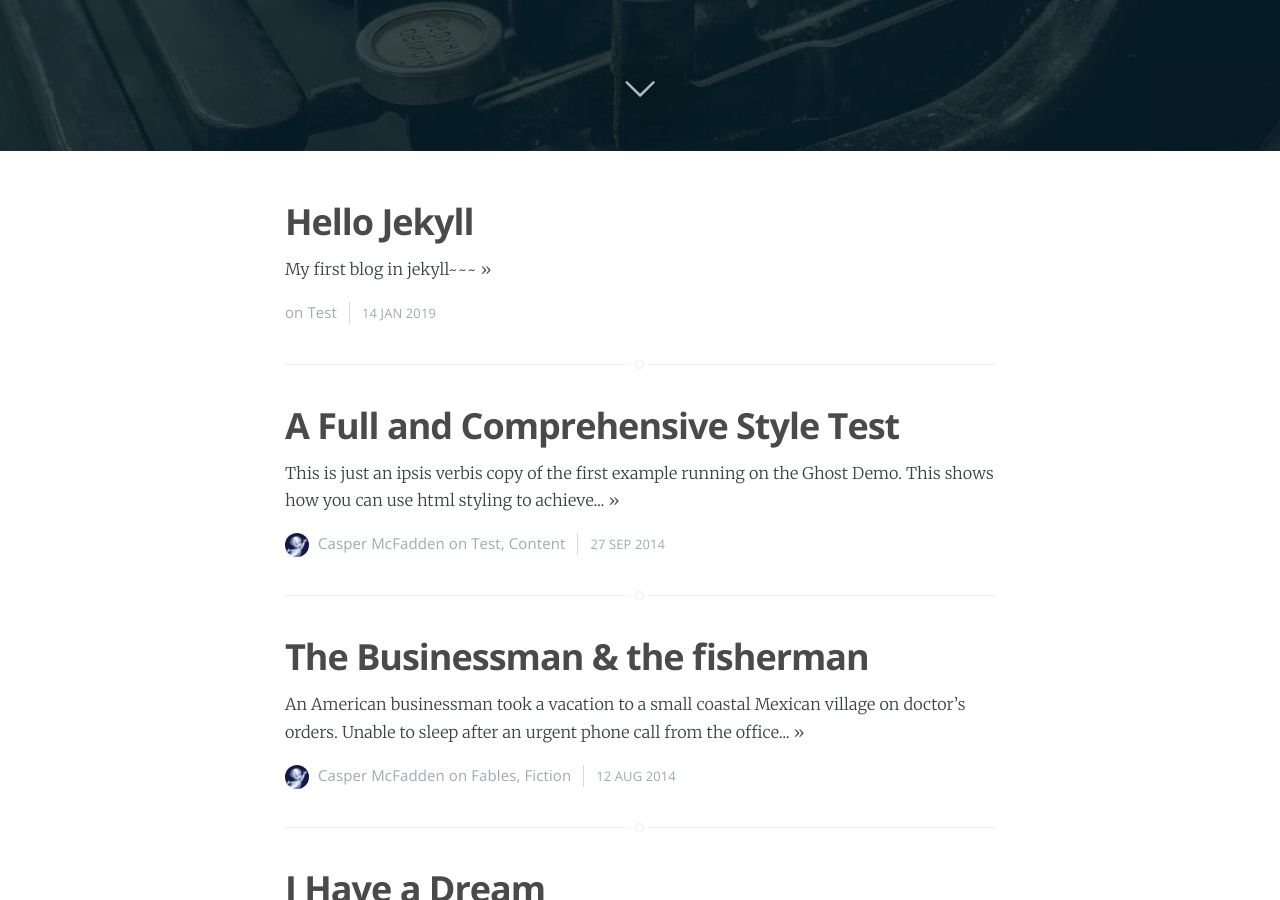
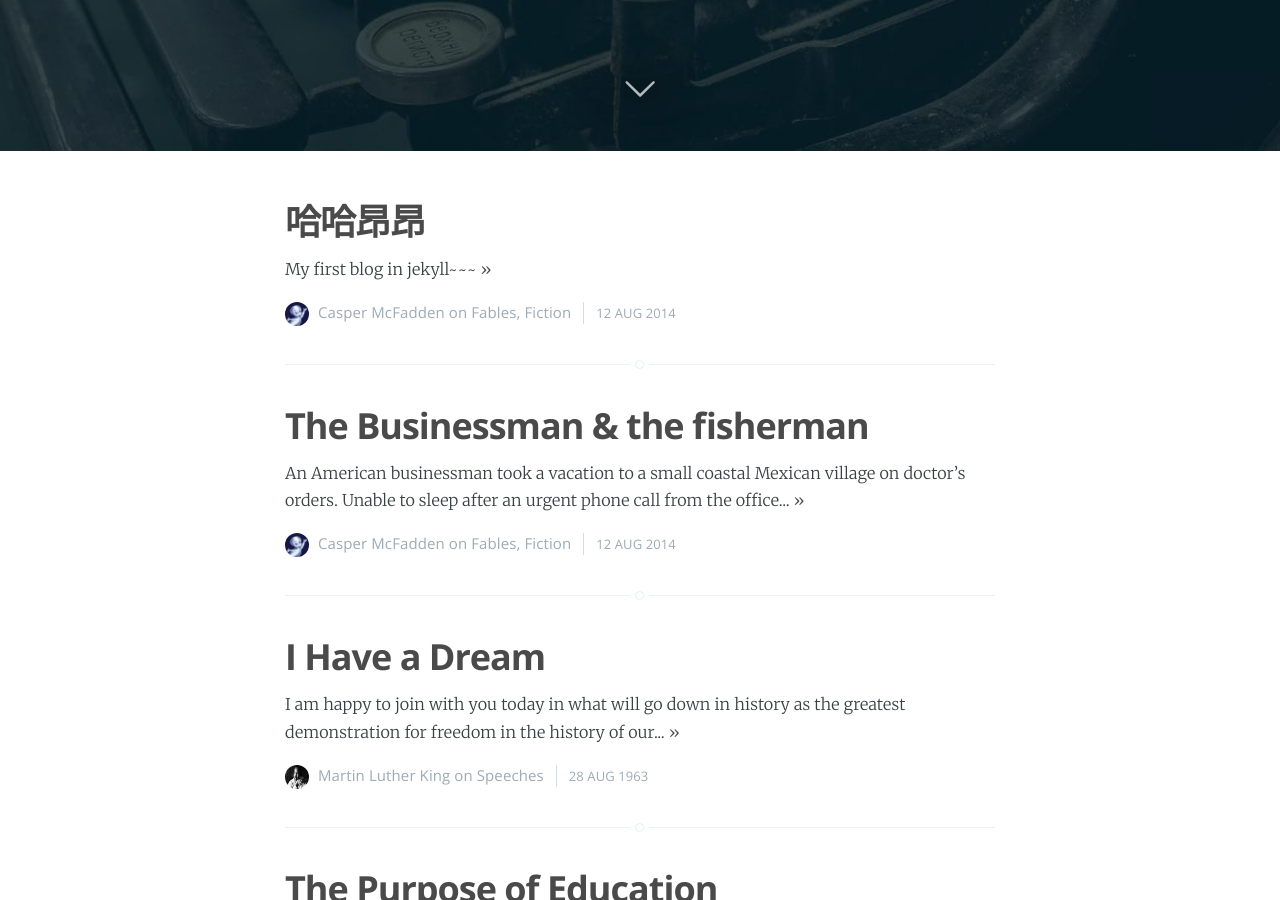
Before and after one commit to zhangdongpo/blog, a Jekyll site: the page built from index.html, in a window 1280 px wide and 900 px high, scrolled down 749 px. Built offline with Jekyll 4.4.1, drawn with Linux system fonts in a browser that asks for light colours; nearby versions of some CDN libraries; the list of posts is cut into pages by our own code; some of the changed text lies outside the part shown.

```diff
--- a/_posts/2014-09-27-a-full-and-comprehensive-style-test.html
+++ /dev/null
@@ -1,427 +0,0 @@
----
-layout: post
-cover: 'assets/images/cover3.jpg'
-navigation: True
-title: A Full and Comprehensive Style Test
-date: 2014-09-27 10:18:00
-tags: test content
-subclass: 'post tag-test tag-content'
-logo: 'assets/images/ghost.png'
-author: casper
-categories: casper
----
-
-<p>This is just an <em>ipsis verbis</em> copy of the first example running on the <a href="http://demo.ghost.io">Ghost Demo</a>. This shows how you can use html styling to achieve your hopes.</p>
-
-
-<p>Below is just about everything you’ll need to style in the theme. Check the source code to see the many embedded elements within paragraphs.</p>
-
-
-<hr />
-
-<h1 id="heading1">Heading 1</h1>
-
-<h2 id="heading2">Heading 2</h2>
-
-<h3 id="heading3">Heading 3</h3>
-
-<h4 id="heading4">Heading 4</h4>
-
-<h5 id="heading5">Heading 5</h5>
-
-<h6 id="heading6">Heading 6</h6>
-
-<hr />
-
-<p>Lorem ipsum dolor sit amet, <a title="test link" href="#">test link</a> adipiscing elit. <strong>This is strong.</strong> Nullam dignissim convallis est. Quisque aliquam. <em>This is emphasized.</em> Donec faucibus. Nunc iaculis suscipit dui. 5<sup>3</sup> = 125. Water is H<sub>2</sub>O. Nam sit amet sem. Aliquam libero nisi, imperdiet at, tincidunt nec, gravida vehicula, nisl. <cite>The New York Times</cite> (That’s a citation). <span style="text-decoration:underline;">Underline.</span> Maecenas ornare tortor. Donec sed tellus eget sapien fringilla nonummy. Mauris a ante. Suspendisse quam sem, consequat at, commodo vitae, feugiat in, nunc. Morbi imperdiet augue quis tellus.</p>
-
-<p><abbr title="Hyper Text Markup Language">HTML</abbr> and <abbr title="Cascading Style Sheets">CSS</abbr> are our tools. Mauris a ante. Suspendisse quam sem, consequat at, commodo vitae, feugiat in, nunc. Morbi imperdiet augue quis tellus.  Praesent mattis, massa quis luctus fermentum, turpis mi volutpat justo, eu volutpat enim diam eget metus. To copy a file type <code>COPY <var>filename</var></code>. <del>Dinner’s at 5:00.</del> <ins>Let’s make that 7.</ins> This <span style="text-decoration:line-through;">text</span> has been struck.</p>
-
-<hr />
-
-<h2 id="media">Media</h2>
-
-<p>Lorem ipsum dolor sit amet, consectetur adipisicing elit, sed do eiusmod tempor incididunt ut labore et dolore.</p>
-
-<h3 id="bigimage">Big Image</h3>
-
-<p><img src="http://demo.ghost.io/content/images/2014/09/testimg1.jpeg" alt="Test Image" /></p>
-
-<p>Duis aute irure dolor in reprehenderit in voluptate velit esse cillum dolore eu fugiat nulla pariatur.</p>
-
-<h3 id="smallimage">Small Image</h3>
-
-<p>Lorem ipsum dolor sit amet, consectetur adipisicing elit, sed do eiusmod tempor incididunt ut labore et dolore.</p>
-
-<p><img src="http://demo.ghost.io/content/images/2014/09/testimg2.jpg" alt="Small Test Image" /></p>
-
-<p>Labore et dolore.</p>
-
-<hr />
-
-<h2 id="listtypes">List Types</h2>
-
-<h3 id="definitionlist">Definition List</h3>
-
-<dl>
-<dt>Definition List Title</dt>
-<dd>This is a definition list division.</dd>
-<dt>Definition</dt>
-<dd>An exact statement or description of the nature, scope, or meaning of something: <em>our definition of what constitutes poetry.</em></dd>
-</dl>
-
-<h3 id="orderedlist">Ordered List</h3>
-
-<ol>
-<li>List Item 1  </li>
-<li>List Item 2 <br />
-<ol><li>Nested list item A</li>
-<li>Nested list item B</li></ol></li>
-<li>List Item 3</li>
-</ol>
-
-<h3 id="unorderedlist">Unordered List</h3>
-
-<ul>
-<li>List Item 1</li>
-<li>List Item 2
-<ul><li>Nested list item A</li>
-<li>Nested list item B</li></ul></li>
-<li>List Item 3</li>
-</ul>
-
-<hr />
-
-<h2 id="table">Table</h2>
-
-<table>
-<tbody>
-<tr>
-<th>Table Header 1</th>
-<th>Table Header 2</th>
-<th>Table Header 3</th>
-</tr>
-<tr>
-<td>Division 1</td>
-<td>Division 2</td>
-<td>Division 3</td>
-</tr>
-<tr class="even">
-<td>Division 1</td>
-<td>Division 2</td>
-<td>Division 3</td>
-</tr>
-<tr>
-<td>Division 1</td>
-<td>Division 2</td>
-<td>Division 3</td>
-</tr>
-</tbody>
-</table>
-
-<hr />
-
-<h2 id="preformattedtext">Preformatted Text</h2>
-
-<p>Typographically, preformatted text is not the same thing as code. Sometimes, a faithful execution of the text requires preformatted text that may not have anything to do with code. Most browsers use Courier and that’s a good default — with one slight adjustment, Courier 10 Pitch over regular Courier for Linux users.</p>
-
-<h3 id="code">Code</h3>
-
-<p>Code can be presented inline, like <code>&lt;?php bloginfo('stylesheet_url'); ?&gt;</code>, or within a <code>&lt;pre&gt;</code> block. Because we have more specific typographic needs for code, we’ll specify Consolas and Monaco ahead of the browser-defined monospace font.</p>
-
-<p>Code blocks can also be inserted with the highlight tag as below:</p>
-<pre>
-    {% raw %}
-    {% highlight language-x %}
-    # some code
-    {% endhighlight %}
-    {% endraw %}
-</pre>
-
-<p>More information about code highlighting in jekyll can be found  <a href="https://jekyllrb.com/docs/templates/#code-snippet-highlighting">in Jekyll documentation</a>.</p>
-
-<p>These area a couple of examples showing the resulting highlighted code:</p>
-
-{% highlight css %}
-/* css code sample */
-#container {
-    float: left;
-    margin: 0 -240px 0 0;
-    width: 100%;
-}
-{% endhighlight %}
-
-
-{% highlight javascript %}
-// javascript code sample
-$.ajax({
-  type: 'POST',
-  url: 'backend.php',
-  data: "q="+myform.serialize(),
-  success: function(data){
-    // on success use return data here
-  },
-  error: function(xhr, type, exception) {
-    // if ajax fails display error alert
-    alert("ajax error response type "+type);
-  }
-});
-{% endhighlight %}
-
-<p>Now you can also use <a href="https://highlightjs.org/">highlight.js</a>.
-For more on how to use it and on the available styles check their
-<a href="https://highlightjs.org/static/demo/">demo</a> and
-<a href="http://highlightjs.readthedocs.org/en/latest/">documentation</a> pages.</p>
-
-<div class="system">
-<pre><code class="swift">// Swift code sample
-import Foundation
-
-@objc class Person: Entity {
-  var name: String!
-  var age:  Int!
-
-  init(name: String, age: Int) {
-    /* /* ... */ */
-  }
-
-  // Return a descriptive string for this person
-  func description(offset: Int = 0) -> String {
-    return "\(name) is \(age + offset) years old"
-  }
-}
-</code></pre>
-</div>
-
-
-<hr />
-
-<h2 id="blockquotes">Blockquotes</h2>
-
-<p>Let’s keep it simple. Italics are good to help set it off from the body text. Be sure to style the citation.</p>
-
-<blockquote>
-  <p>Good afternoon, gentlemen. I am a HAL 9000 computer. I became operational at the H.A.L. plant in Urbana, Illinois on the 12th of January 1992. My instructor was Mr. Langley, and he taught me to sing a song. If you’d like to hear it I can sing it for you. <cite>— <a href="http://en.wikipedia.org/wiki/HAL_9000">HAL 9000</a></cite></p>
-</blockquote>
-
-<p>And here’s a bit of trailing text.</p>
-
-<hr />
-
-<h2 id="textlevelsemantics">Text-level semantics</h2>
-
-<p>The <a href="#">a element</a> example <br />
-The <abbr>abbr element</abbr> and <abbr title="Title text">abbr element with title</abbr> examples <br />
-The <b>b element</b> example <br />
-The <cite>cite element</cite> example <br />
-The <code>code element</code> example <br />
-The <del>del element</del> example <br />
-The <dfn>dfn element</dfn> and <dfn title="Title text">dfn element with title</dfn> examples <br />
-The <em>em element</em> example <br />
-The <i>i element</i> example <br />
-The <ins>ins element</ins> example <br />
-The <kbd>kbd element</kbd> example <br />
-The <mark>mark element</mark> example <br />
-The <q>q element <q>inside</q> a q element</q> example <br />
-The <s>s element</s> example <br />
-The <samp>samp element</samp> example <br />
-The <small>small element</small> example <br />
-The <span>span element</span> example <br />
-The <strong>strong element</strong> example <br />
-The <sub>sub element</sub> example <br />
-The <sup>sup element</sup> example <br />
-The <var>var element</var> example <br />
-The <u>u element</u> example</p>
-
-<hr />
-
-<h2 id="forms">Forms</h2>
-
-<form>
-<fieldset>
-<legend>Inputs as descendents of labels (form legend)</legend>
-<label>
-<b>Text input</b>
-<input type="text" value="default value">
-</label>
-<label>
-<b>Email input</b>
-<input type="email">
-</label>
-<label>
-<b>Search input</b>
-<input type="search">
-</label>
-<label>
-<b>Tel input</b>
-<input type="tel">
-</label>
-<label>
-<b>URL input</b>
-<input type="url" placeholder="http://">
-</label>
-<label>
-<b>Password input</b>
-<input type="password" value="password">
-</label>
-<label>
-<b>File input</b>
-<input type="file">
-</label>
-<label>
-<b>Radio input</b>
-<input type="radio" name="rad">
-</label>
-<label>
-<b>Checkbox input</b>
-<input type="checkbox">
-</label>
-<label>
-<input type="radio" name="rad"> Radio input
-</label>
-<label>
-<input type="checkbox"> Checkbox input
-</label>
-<label>
-<b>Select field</b>
-<select>
-<option>Option 01</option>
-<option>Option 02</option>
-</select>
-</label>
-<label>
-<b>Textarea</b>
-<textarea cols="30" rows="5" >Textarea text</textarea>
-</label>
-</fieldset>
-
-<fieldset>
-<legend>Clickable inputs and buttons</legend>
-<input type="image" src="http://placekitten.com/90/24" alt="Image (input)">
-<input type="reset" value="Reset (input)">
-<input type="button" value="Button (input)">
-<input type="submit" value="Submit (input)">
-<button type="reset">Reset (button)</button>
-<button type="button">Button (button)</button>
-<button type="submit">Submit (button)</button>
-</fieldset>
-
-<fieldset id="boxsize">
-<legend>box-sizing tests</legend>
-<div><input type="text" value="text"></div>
-<div><input type="email" value="email"></div>
-<div><input type="search" value="search"></div>
-<div><input type="url" value="http://example.com"></div>
-<div><input type="password" value="password"></div>
-
-<div><input type="color" value="#000000"></div>
-<div><input type="number" value="5"></div>
-<div><input type="range" value="10"></div>
-<div><input type="date" value="1970-01-01"></div>
-<div><input type="month" value="1970-01"></div>
-<div><input type="week" value="1970-W01"></div>
-<div><input type="time" value="18:23"></div>
-<div><input type="datetime" value="1970-01-01T00:00:00Z"></div>
-<div><input type="datetime-local" value="1970-01-01T00:00"></div>
-
-<div><input type="radio"></div>
-<div><input type="checkbox"></div>
-
-<div><select><option>Option 01</option><option>Option 02</option></select></div>
-<div><textarea cols="30" rows="5" >Textarea text</textarea></div>
-
-<div><input type="image" src="http://placekitten.com/90/24" alt="Image (input)"></div>
-<div><input type="reset" value="Reset (input)"></div>
-<div><input type="button" value="Button (input)"></div>
-<div><input type="submit" value="Submit (input)"></div>
-
-<div><button type="reset">Reset (button)</button></div>
-<div><button type="button">Button (button)</button></div>
-<div><button type="submit">Submit (button)</button></div>
-</fieldset>
-</form>
-
-<hr />
-
-<h2 id="embeds">Embeds</h2>
-
-<p>Sometimes all you want to do is embed a little love from another location and set your post alive.</p>
-
-<h3 id="video">Video</h3>
-
-<p>Ut enim ad minim veniam, quis nostrud exercitation ullamco laboris nisi ut aliquip ex ea commodo consequat.</p>
-
-<iframe src="//player.vimeo.com/video/103224792?title=0&amp;byline=0&amp;portrait=0" width="600" height="338" frameborder="0" webkitallowfullscreen mozallowfullscreen allowfullscreen></iframe>
-
-<p>Culpa qui officia deserunt mollit anim id est laborum.</p>
-
-<h3 id="slides">Slides</h3>
-
-<p>Ut enim ad minim veniam, quis nostrud exercitation ullamco laboris nisi ut aliquip ex ea commodo consequat.</p>
-
-<script async class="speakerdeck-embed" data-id="34d2856027ce01316b5d621ab8e7d421" data-ratio="1.33333333333333" src="//speakerdeck.com/assets/embed.js"></script>
-
-<p>Culpa qui officia deserunt mollit anim id est laborum.</p>
-
-<h3 id="audio">Audio</h3>
-
-<p>Ut enim ad minim veniam, quis nostrud exercitation ullamco laboris nisi ut aliquip ex ea commodo consequat.</p>
-
-<iframe width="100%" height="450" scrolling="no" frameborder="no" src="https://w.soundcloud.com/player/?url=https%3A//api.soundcloud.com/tracks/169381837&amp;auto_play=false&amp;hide_related=false&amp;show_comments=true&amp;show_user=true&amp;show_reposts=false&amp;visual=true"></iframe>
-
-<p>Culpa qui officia deserunt mollit anim id est laborum.</p>
-
-<h3 id="code">Code</h3>
-
-<p>Lorem ipsum dolor sit amet, consectetur adipisicing elit, sed do eiusmod tempor incididunt.</p>
-
-<p><div data-height="268" data-theme-id="0" data-slug-hash="bcqhe" data-default-tab="js" data-user="rglazebrook" class='codepen'></p>
-
-<pre><code>var c = new Sketch.create({autoclear: false}),
-    bigCircle = 50,
-    littleCircle = 5,
-    // The velocity value determines how much to move the spinner head (in radians).
-    velocity = 0.105,
-    hue = 0,
-    // The alpha value below determines the length of the spinner&#39;s tail.
-    bg = &#39;rgba(40,40,40,.075)&#39;;
-    Spinner = function() {};
-
-Spinner.prototype.setup = function() {
-  this.x = c.width / 2;
-  this.y = c.height / 2 - bigCircle;
-  this.rotation = 0;
-}
-Spinner.prototype.update = function() {
-  this.rotation += velocity;
-  this.rotation = this.rotation % TWO_PI;
-  this.x = c.width /2 + cos(this.rotation) * bigCircle;
-  this.y = c.height / 2 + sin(this.rotation) * bigCircle;
-}
-Spinner.prototype.draw = function() {
-  c.fillStyle = &#39;hsl(&#39;+hue+&#39;,50%,50%)&#39;;
-  c.beginPath();
-  c.arc(this.x, this.y, littleCircle, 0, TWO_PI);
-  c.fill();
-  c.closePath();
-}
-c.setup = function() {
-  spinner = new Spinner();
-  spinner.setup();
-}
-c.update = function() {
-  spinner.update();
-  hue = ++hue % 360;
-}
-c.draw = function() {
-  spinner.draw();
-  c.fillStyle = bg;
-  c.fillRect(0,0,c.width,c.height);
-}
-</code></pre>
-
-<p>See the Pen <a href='http://codepen.io/rglazebrook/pen/bcqhe/'>Simple Rotating Spinner</a> by Rob Glazebrook (<a href='http://codepen.io/rglazebrook'>@rglazebrook</a>) on <a href='http://codepen.io'>CodePen</a>.</p>
-
-<p></div><script async src="//codepen.io/assets/embed/ei.js"></script></p>
-
-<p>Isn't it beautiful?</p>
--- a/_posts/2019-01-14-First-blog.md
+++ b/_posts/2019-01-14-First-blog.md
@@ -2,12 +2,13 @@
 layout: post
 cover: "assets/images/cover7.jpg"
 navigation: True
-title: Hello Jekyll
-date: 2019-01-14 16:53:20
-tags: test
+title: 哈哈昂昂
+date: 2014-08-12 10:18:00
+tags: fables fiction
+subclass: "post tag-test tag-content"
 logo: "assets/images/ghost.png"
-author: Freelf
-categories: test
+author: casper
+categories: casper
 ---
 
 My first blog in jekyll~~~
```
